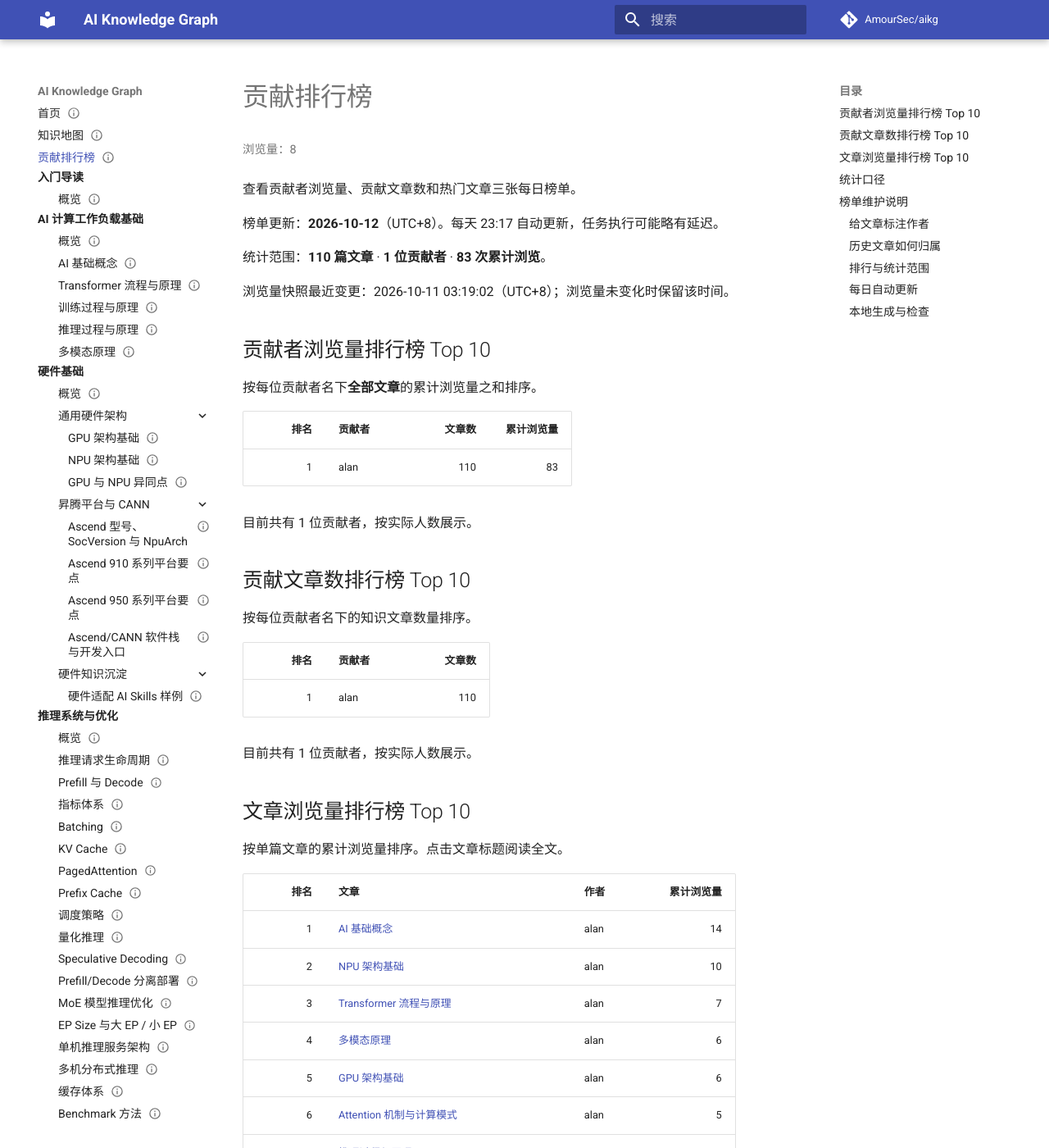
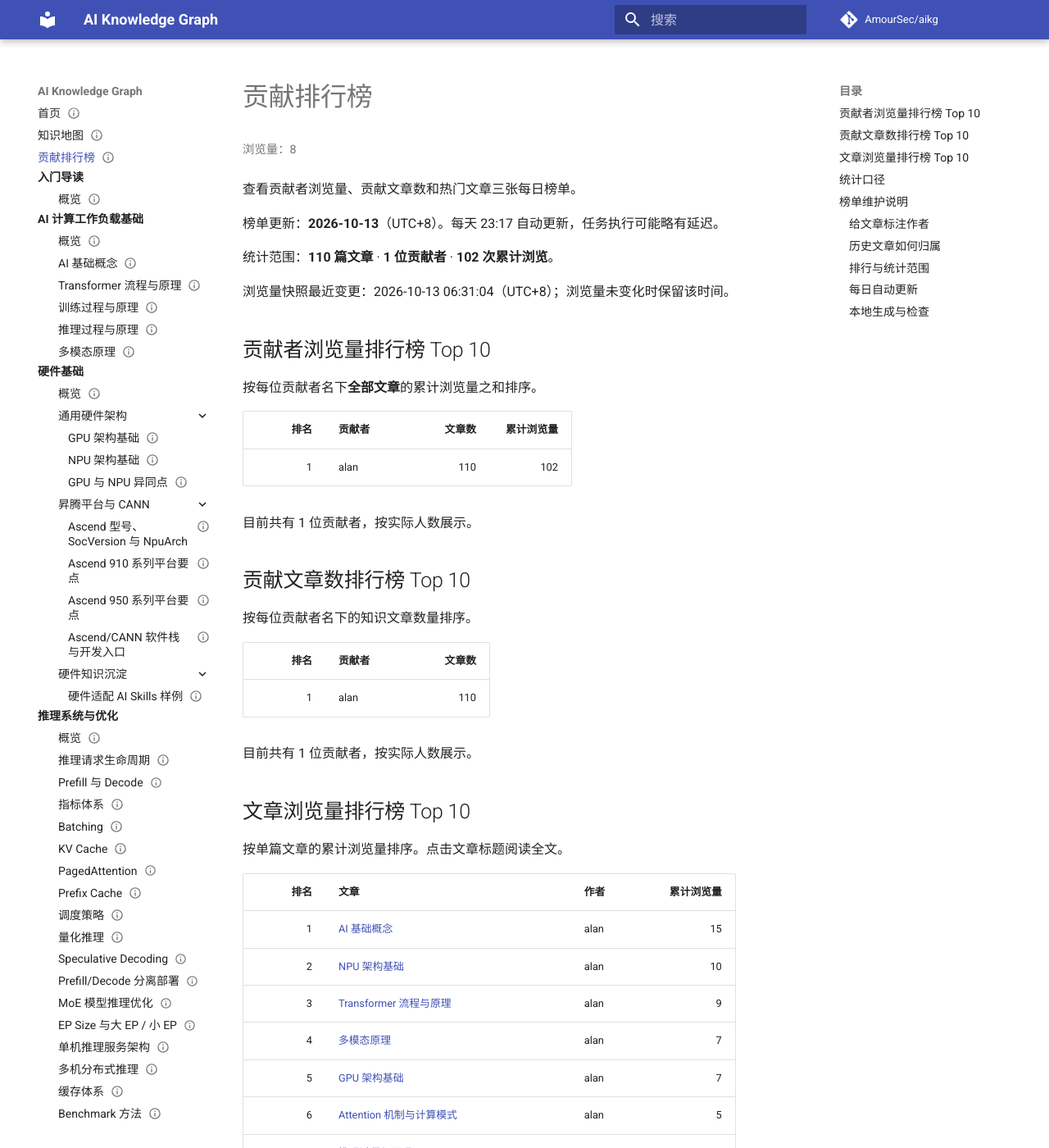
Before and after one commit to AmourSec/aikg, an MkDocs documentation site: the page built from docs/contribution-leaderboard.md, in a window 1280 px wide and 1400 px high. Shown: the whole window at 82% size. Built offline with MkDocs 1.6.1 and Material for MkDocs 9.7.7, drawn with Linux system fonts in a browser that asks for light colours; comment, search, counter and statistics services are not loaded; some of the changed text lies outside the part shown.

Commit message:
chore: update page views and contribution leaderboard [skip ci]

```diff
--- a/docs/assets/data/pageviews.json
+++ b/docs/assets/data/pageviews.json
@@ -1,17 +1,17 @@
 {
   "schema_version": 1,
-  "updated_at": "2026-10-11T03:19:02+08:00",
+  "updated_at": "2026-10-13T06:31:04+08:00",
   "pages": {
     "/": 1,
     "/02-ai-workloads/ai-fundamentals/": 5,
-    "/aikg/": 81,
+    "/aikg/": 88,
     "/aikg/01-getting-started/": 12,
     "/aikg/02-ai-workloads/": 10,
-    "/aikg/02-ai-workloads/ai-fundamentals/": 9,
-    "/aikg/02-ai-workloads/inference-primer/": 3,
-    "/aikg/02-ai-workloads/multimodal-primer/": 6,
-    "/aikg/02-ai-workloads/training-primer/": 3,
-    "/aikg/02-ai-workloads/transformer/": 7,
+    "/aikg/02-ai-workloads/ai-fundamentals/": 10,
+    "/aikg/02-ai-workloads/inference-primer/": 4,
+    "/aikg/02-ai-workloads/multimodal-primer/": 7,
+    "/aikg/02-ai-workloads/training-primer/": 4,
+    "/aikg/02-ai-workloads/transformer/": 9,
     "/aikg/03-inference-systems/": 1,
     "/aikg/03-inference-systems/benchmark-methodology/": 1,
     "/aikg/03-inference-systems/kv-cache/": 2,
@@ -29,22 +29,26 @@
     "/aikg/05-kernels-compilers/": 6,
     "/aikg/05-kernels-compilers/attention-computation-patterns/": 5,
     "/aikg/05-kernels-compilers/megakernel-persistent-automatic-generation/": 1,
-    "/aikg/05-kernels-compilers/tilelang/": 1,
+    "/aikg/05-kernels-compilers/tilelang/": 2,
     "/aikg/05-kernels-compilers/torchinductor/": 1,
     "/aikg/07-cluster-infra/": 1,
+    "/aikg/07-cluster-infra/ai-cluster-architecture-overview/": 2,
+    "/aikg/07-cluster-infra/node-lifecycle-health-maintenance/": 2,
     "/aikg/07-cluster-infra/rdma-network-nccl-topology-congestion/": 1,
     "/aikg/08-benchmark-capacity/roofline-analysis-compute-bandwidth/": 1,
+    "/aikg/09-reliability-observability/ai-failure-modes-gpu-nccl-network-storage/": 2,
     "/aikg/10-papers-cases/adr/": 1,
     "/aikg/10-papers-cases/ai-system-architecture/": 1,
-    "/aikg/12-hardware-basics/": 2,
-    "/aikg/12-hardware-basics/ascend-910-series/": 1,
-    "/aikg/12-hardware-basics/ascend-950-series/": 3,
-    "/aikg/12-hardware-basics/gpu-architecture-basics/": 6,
+    "/aikg/12-hardware-basics/": 3,
+    "/aikg/12-hardware-basics/ascend-910-series/": 2,
+    "/aikg/12-hardware-basics/ascend-950-series/": 4,
+    "/aikg/12-hardware-basics/ascend-npu-models/": 3,
+    "/aikg/12-hardware-basics/gpu-architecture-basics/": 7,
     "/aikg/12-hardware-basics/npu-basics/": 10,
     "/aikg/13-contribution-leaderboard/": 2,
     "/aikg/13-contribution-leaderboard/maintenance/": 1,
     "/aikg/contribution-leaderboard/": 8,
-    "/aikg/knowledge-map/": 16,
+    "/aikg/knowledge-map/": 17,
     "/aikg/map/": 1
   }
 }
--- a/docs/contribution-leaderboard.md
+++ b/docs/contribution-leaderboard.md
@@ -4,7 +4,7 @@ description: 每日更新的贡献者浏览量、贡献文章数和文章浏览
 status: reviewed
 owner: maintainers
 license: CC-BY-4.0
-updated: 2026-10-12
+updated: 2026-10-13
 ---
 
 # 贡献排行榜
@@ -13,11 +13,11 @@ updated: 2026-10-12
 
 查看贡献者浏览量、贡献文章数和热门文章三张每日榜单。
 
-榜单更新：**2026-10-12**（UTC+8）。每天 23:17 自动更新，任务执行可能略有延迟。
+榜单更新：**2026-10-13**（UTC+8）。每天 23:17 自动更新，任务执行可能略有延迟。
 
-统计范围：**110 篇文章** · **1 位贡献者** · **83 次累计浏览**。
+统计范围：**110 篇文章** · **1 位贡献者** · **102 次累计浏览**。
 
-浏览量快照最近变更：2026-10-11 03:19:02（UTC+8）；浏览量未变化时保留该时间。
+浏览量快照最近变更：2026-10-13 06:31:04（UTC+8）；浏览量未变化时保留该时间。
 
 ## 贡献者浏览量排行榜 Top 10
 
@@ -25,7 +25,7 @@ updated: 2026-10-12
 
 | 排名 | 贡献者 | 文章数 | 累计浏览量 |
 | ---: | --- | ---: | ---: |
-| 1 | alan | 110 | 83 |
+| 1 | alan | 110 | 102 |
 
 目前共有 1 位贡献者，按实际人数展示。
 
@@ -45,16 +45,16 @@ updated: 2026-10-12
 
 | 排名 | 文章 | 作者 | 累计浏览量 |
 | ---: | --- | --- | ---: |
-| 1 | [AI 基础概念](02-ai-workloads/ai-fundamentals.md) | alan | 14 |
+| 1 | [AI 基础概念](02-ai-workloads/ai-fundamentals.md) | alan | 15 |
 | 2 | [NPU 架构基础](12-hardware-basics/npu-basics.md) | alan | 10 |
-| 3 | [Transformer 流程与原理](02-ai-workloads/transformer.md) | alan | 7 |
-| 4 | [多模态原理](02-ai-workloads/multimodal-primer.md) | alan | 6 |
-| 5 | [GPU 架构基础](12-hardware-basics/gpu-architecture-basics.md) | alan | 6 |
+| 3 | [Transformer 流程与原理](02-ai-workloads/transformer.md) | alan | 9 |
+| 4 | [多模态原理](02-ai-workloads/multimodal-primer.md) | alan | 7 |
+| 5 | [GPU 架构基础](12-hardware-basics/gpu-architecture-basics.md) | alan | 7 |
 | 6 | [Attention 机制与计算模式](05-kernels-compilers/attention-computation-patterns.md) | alan | 5 |
-| 7 | [推理过程与原理](02-ai-workloads/inference-primer.md) | alan | 3 |
-| 8 | [训练过程与原理](02-ai-workloads/training-primer.md) | alan | 3 |
-| 9 | [Evaluation、Validation 与 Checkpoint Selection](04-training-systems/evaluation-validation-checkpoint-selection.md) | alan | 3 |
-| 10 | [Ascend 950 系列平台要点](12-hardware-basics/ascend-950-series.md) | alan | 3 |
+| 7 | [推理过程与原理](02-ai-workloads/inference-primer.md) | alan | 4 |
+| 8 | [训练过程与原理](02-ai-workloads/training-primer.md) | alan | 4 |
+| 9 | [Ascend 950 系列平台要点](12-hardware-basics/ascend-950-series.md) | alan | 4 |
+| 10 | [Evaluation、Validation 与 Checkpoint Selection](04-training-systems/evaluation-validation-checkpoint-selection.md) | alan | 3 |
 
 ## 统计口径
 
```
